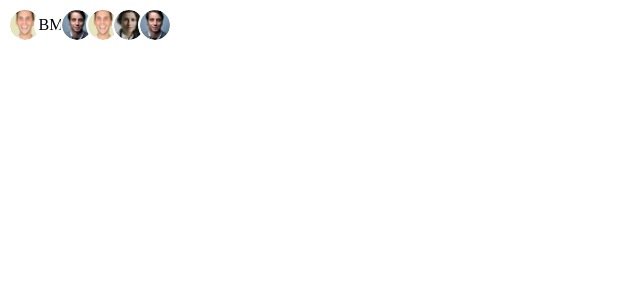
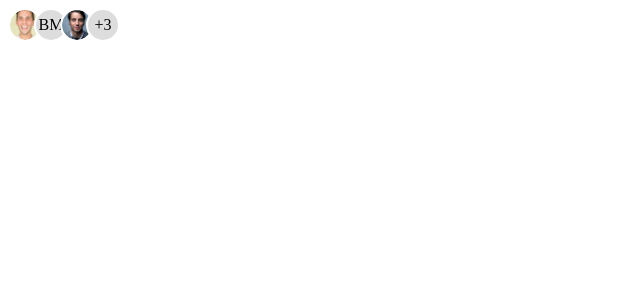
Before and after one commit to chimemoo/virtualspirit-react-js-dev-test, a React (Vite) app: page / in a window 1280 px wide. Shown: the top 300 px of the page, without its empty margins (0-640 px from the left). Built offline with nearby package versions, Linux system fonts and the light colour scheme.

Commit message:
feat: limit showed avatar

```diff
--- a/src/components/Avatar/index.tsx
+++ b/src/components/Avatar/index.tsx
@@ -7,25 +7,23 @@ interface AvatarProps {
   size: AvatarSizeTypes
   name: string
   url?: string
-  style?: CSSProperties
 }
 
 function Avatar({
   size,
   url,
   name,
-  style,
 }: AvatarProps) {
   if (!url) {
     return (
-      <div className={`avatar ${size}`} style={style}>
+      <div className={`avatar text ${size}`}>
         <span>{getFirstTwoChars(name)}</span>
       </div>
     )
   }
 
   return (
-    <div className={`avatar ${size}`} style={style}>
+    <div className={`avatar ${size}`}>
       <img src={url} alt={name} />
     </div>
   )
--- a/src/components/Avatar/style.css
+++ b/src/components/Avatar/style.css
@@ -11,6 +11,10 @@
   border-radius: 50%;
   width: inherit;
   height: inherit;
+}
+
+.avatar.text {
+  background-color: #ddd;
 }
 
 .avatar.xs {
--- a/src/components/AvatarGroup/index.tsx
+++ b/src/components/AvatarGroup/index.tsx
@@ -12,15 +12,19 @@ function AvatarGroup({
   maxLength,
   size,
 }: AvatarGroupProps) {
+  const showedAvatar = userList.slice(0, maxLength);
   return (
     <div className="avatar-group">
-      {userList.map((item, i) => (
+      {showedAvatar.map((item, i) => (
         <Avatar
           size={size}
           url={item.avatar}
           name={item.name}
         />
       ))}
+      <div className={`avatar more ${size}`}>
+        <span>{`+${userList.length - maxLength}`}</span>
+      </div>
     </div>
   )
 }
--- a/src/components/AvatarGroup/style.css
+++ b/src/components/AvatarGroup/style.css
@@ -10,3 +10,7 @@
 .avatar-group .avatar:not(:first-child) {
   margin-left: -8px;
 }
+
+.avatar-group .avatar.more {
+  background-color: #ddd;
+}
```
